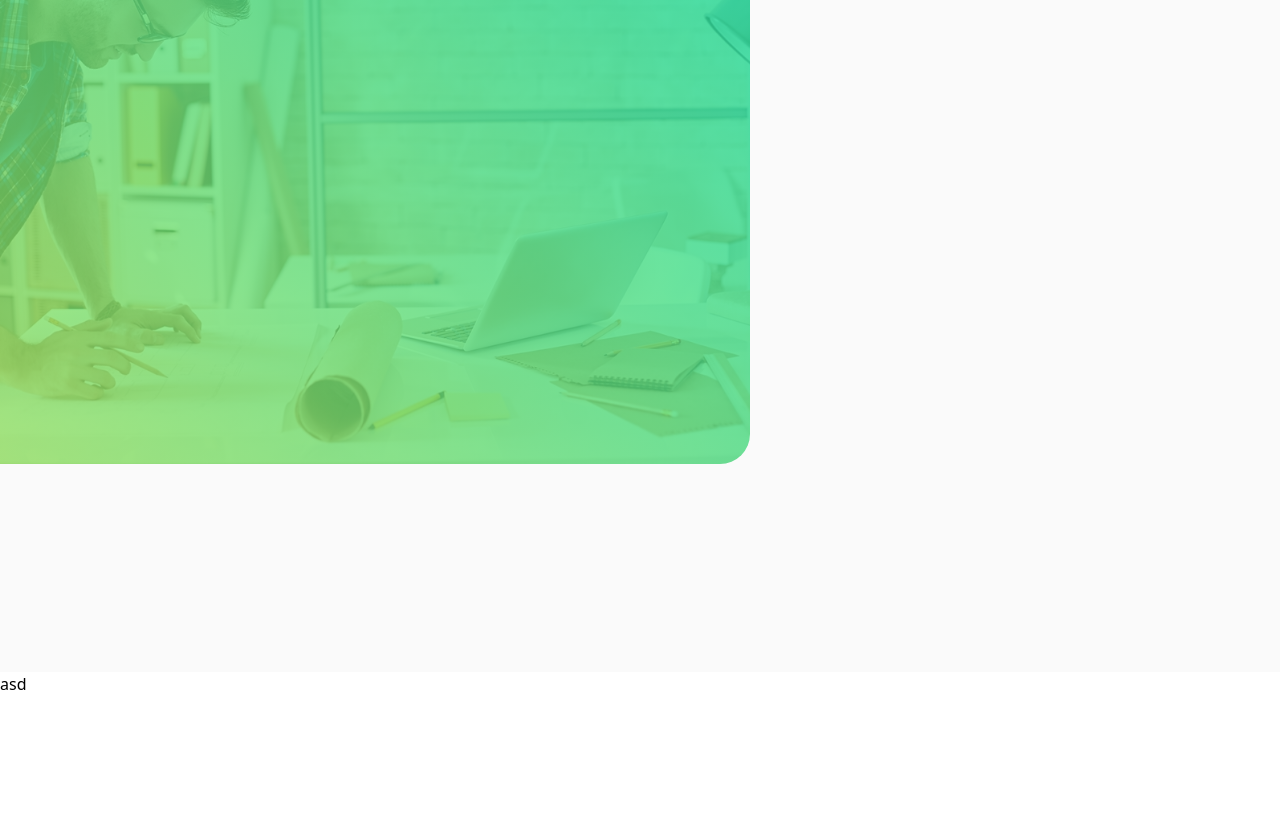
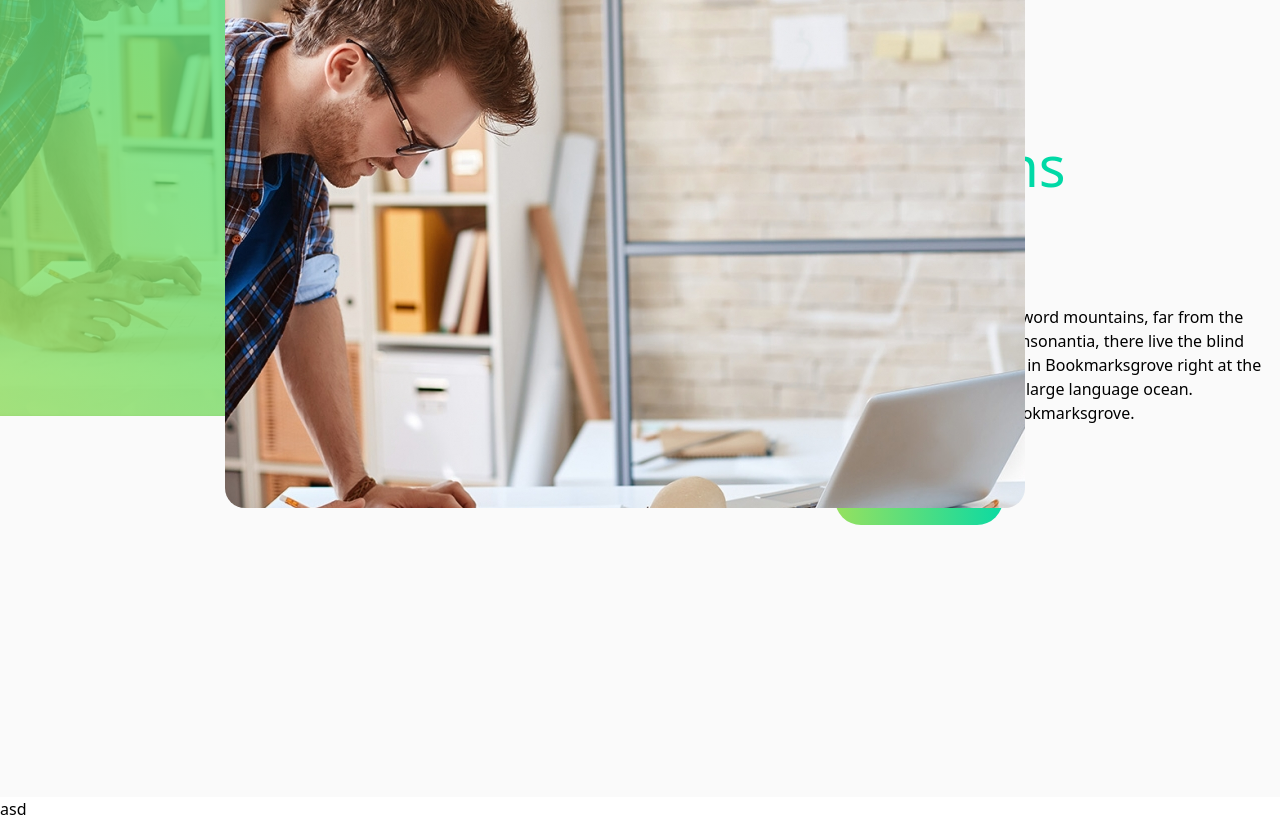
Before and after one commit to filauro1989/proj-html-vuejs, a Vue app: page / in a window 1280 px wide. Shown: the part 2880-3701 px from the top of the page. Before the commit the page ends 3576 px from the top, so only its background shows below. Built offline with nearby package versions, Linux system fonts and the light colour scheme; a web font is replaced by a local one.

Commit message:
secondform completed

```diff
--- a/src/components/Secondform.vue
+++ b/src/components/Secondform.vue
@@ -1,11 +1,17 @@
 <template>
-    <div class="container-fluid second-form">
-        <div class="left-box w-35">
+    <div class="container-fluid second-form d-flex position-relative">
+        <div class="left-box w-65">
             <div class="img-wrap"></div>
         </div>
-        <div class="right-box w-65">
-
+        <div class="right-box w-35">
+            <div class="main-title">
+                    <h1 class="mt-black">learn more about our <span class="mt-green">missions</span></h1>
+                </div>
+                <div class="jumbo-line"></div>
+                <p>Far far away, behind the word mountains, far from the countries Vokalia and Consonantia, there live the blind texts. Separated they live in Bookmarksgrove right at the coast of the Semantics, a large language ocean. Separated theu live in Bookmarksgrove.</p>
+                <div class="btn text-uppercase">View All</div>
         </div>
+        <div class="img-wrap-clean"></div>
     </div>
 </template>
 
@@ -20,10 +26,21 @@ export default {
 
     .second-form {
         background-color: $background-grey;
-        padding: 13em 0;
+        padding-top: 13em;
+        padding-bottom: 17em;
+        .img-wrap-clean {
+            width: 800px;
+            height: 700px;
+            border-radius: 20px;
+            position: absolute;
+            top: 300px;
+            left: 225px;
+            background-image: url('../assets/img/busy-architect-PYVKWM4-1024x872.jpg');
+        }
         .left-box {
+            margin-top: 0;
             .img-wrap {
-                width: 750px;
+                width: 800px;
                 height: 700px;
                 border-top-right-radius: 30px;
                 border-bottom-right-radius: 30px;
@@ -31,19 +48,25 @@ export default {
                 linear-gradient(to top right, rgba(150,225,95, 0.8) , rgba(12,218,162, 0.8)),
                 url('../assets/img/busy-architect-PYVKWM4-1024x872.jpg');
                 background-size: cover;
+            };
+        };
+        .right-box {
+            margin-left: 0;
+            padding-top: 6em;
+            .btn {
+                background-image: $green-gradient;
+                padding: 0.8em 3em;
+                color: white;
+                border-radius: 2em;
+                margin-top: 2em;
+            };
+            .main-title {
+                h1 {
+                    width: 60%
+                }
+            }
+        };
 
-            };
-            // img::after {
-            //     position: absolute;
-            //     top: 0;
-            //     left: 0;
-            //     content: "";
-            //     width: 750px;
-            //     height: 750px;
-            //     background-image: $green-gradient;
-            //     opacity: 0.8;
-            // }
-        }
     }
 
 </style>
```
